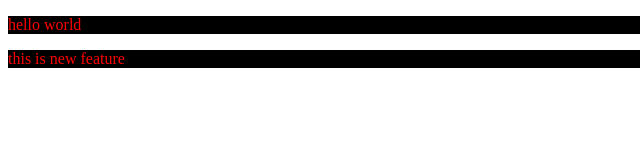
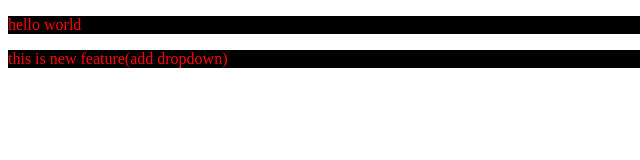
Before and after one commit to Chetan00018/localrepo, a plain HTML site: page index.html in a window 1280 px wide. Shown: the full height of the page, 0-640 px from the left. Drawn offline with Linux system fonts and the light colour scheme.

```diff
--- a/index.html
+++ b/index.html
@@ -8,6 +8,6 @@
 </head>
 <body>
   <p>hello world</p>
-  <p>this is new feature</p>
+  <p>this is new feature(add dropdown)</p>
 </body>
 </html>
```
